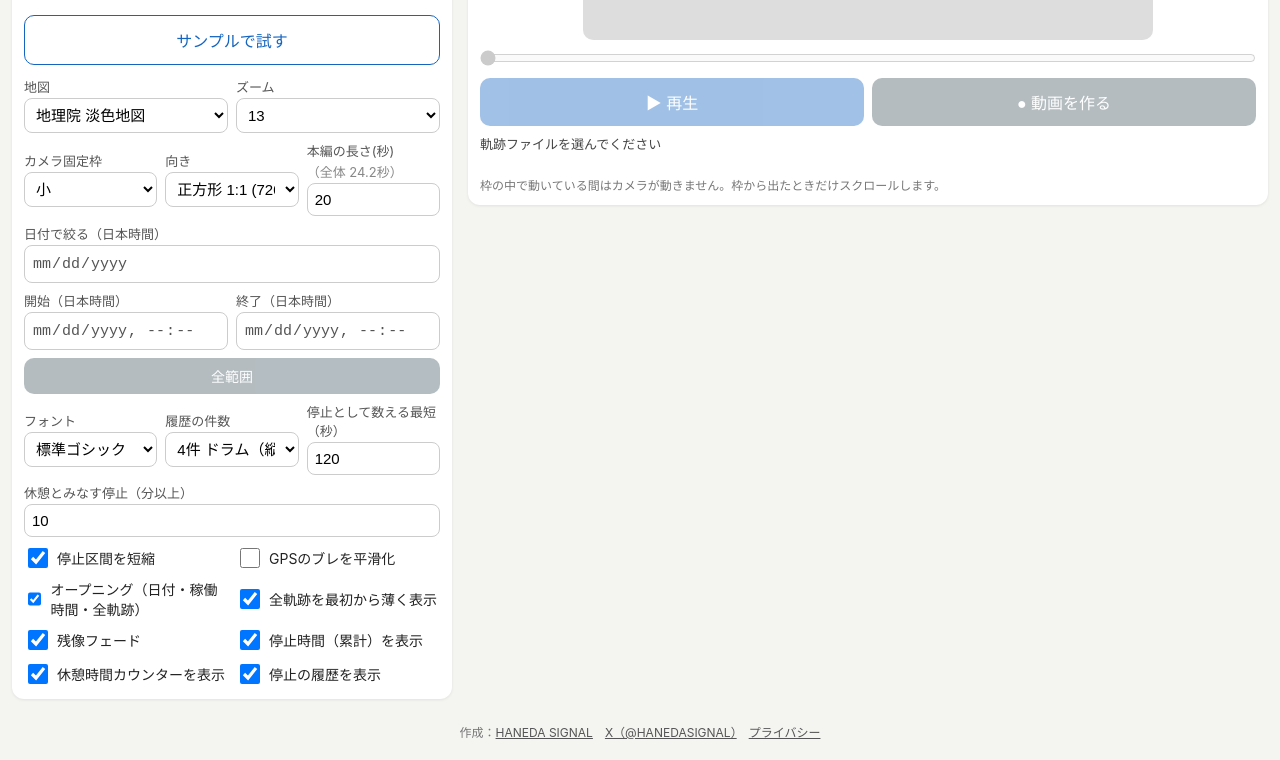
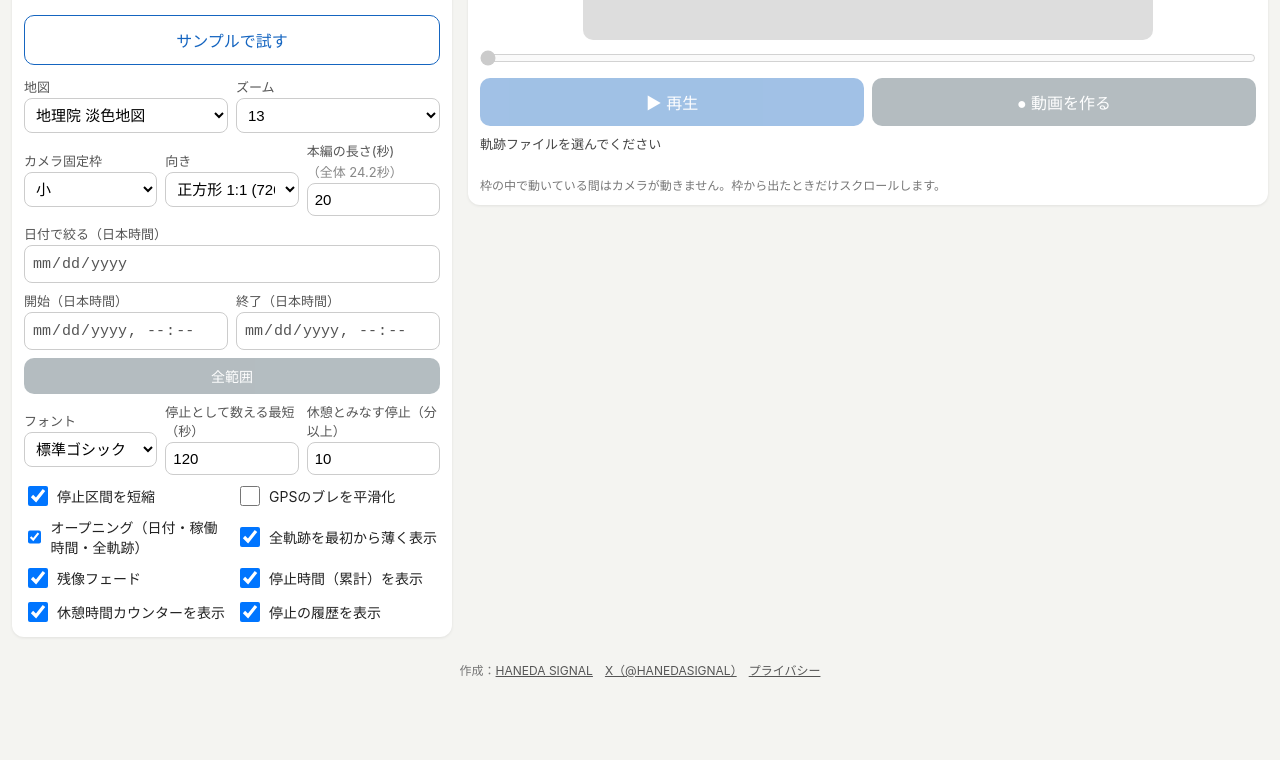
Before and after one commit to hanedasignal/GPX, a plain HTML site: page index.html in a window 1280 px wide. Shown: the part 554-1314 px from the top of the page. After the commit the page ends 1252 px from the top, so only its background shows below. Drawn offline with Linux system fonts and the light colour scheme; a web font is replaced by a local one.

Commit message:
履歴の選択肢を廃止（ドラム4件に固定）
Co-Authored-By: Claude Sonnet 5.5 <noreply@anthropic.com>
Claude-Session: https://claude.ai/code/session_01Dsdoya5ghE3V3g9nB5pkYQ

```diff
--- a/index.html
+++ b/index.html
@@ -145,9 +145,7 @@
         <option value="dela">Dela Gothic One（極太）</option>
       </select>
     </label>
-    <label>履歴の件数
-      <select id="histN"><option value="d4" selected>4件 ドラム（縦に回る）</option><option value="4">4件 固定枠（1列）</option><option value="8">8件 固定枠（2列）</option></select>
-    </label>
+    <input type="hidden" id="histN" value="d4">
     <label>停止として数える最短（秒）
       <input type="number" id="stopMin" value="120" min="30" max="3600" step="10" inputmode="numeric">
     </label>
```
